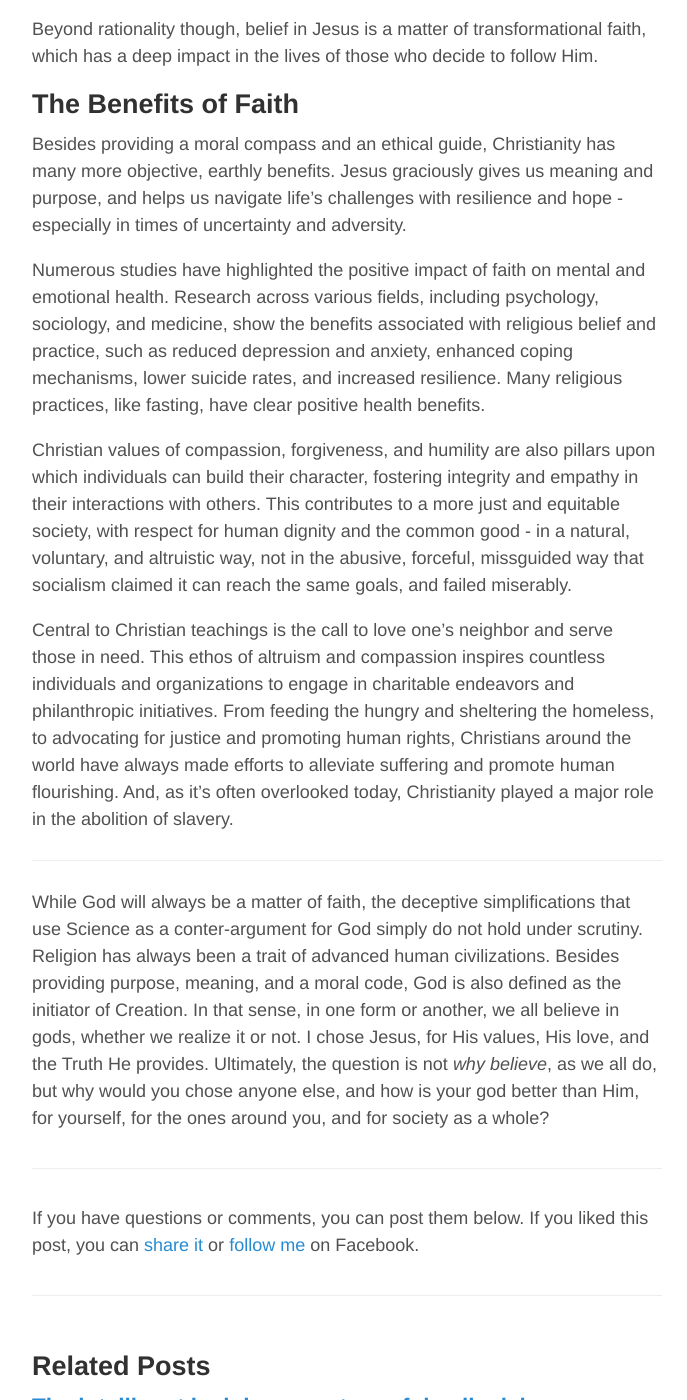
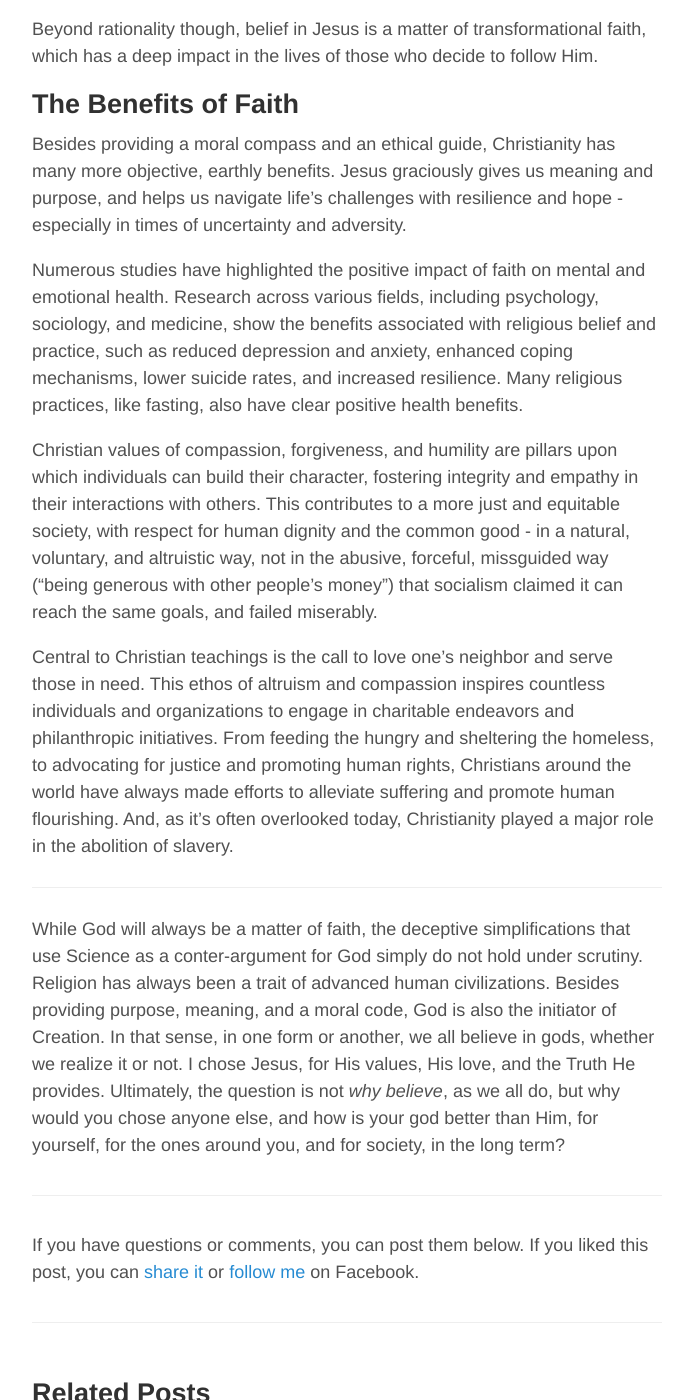
Before and after one commit to aoghina/aoghina.github.io, a Jekyll site: the page built from _posts/2024-12-25-why-believe.md, in a window 1280 px wide and 1400 px high, scrolled down 6611 px. Shown: the whole window, without its empty margins (293-980 px from the left). Built offline with Jekyll 4.4.1, drawn with Linux system fonts in a browser that asks for light colours; comment, search, counter and statistics services are not loaded; some of the changed text lies outside the part shown.

Commit message:
Why believe tweaks

```diff
--- a/_posts/2024-12-25-why-believe.md
+++ b/_posts/2024-12-25-why-believe.md
@@ -103,7 +103,7 @@
 
 For example, some interpretations of quantum mechanics suggest that time may not be fundamental to the universe. The “arrow of time” — our sense that time flows forward — might simply reflect our perception of increasing disorder (entropy), not an actual feature of reality. Events might not “happen” as we perceive them but instead exist eternally at fixed points in spacetime. If this is true, the flow of time is merely an illusion.
 
-The more deeply we explore these concepts, the more elusive the nature of “true existence” becomes. It all hinges on how we define existence itself. By its very nature, the existence of God in a material form cannot be “proven” through the tools of empirical science, because those tools are part of His creation. As the Creator, God transcends the material world, which is why belief in His existence is a matter of faith.
+The more deeply we explore these concepts, the more elusive the nature of “true existence” becomes. It all hinges on how we define existence itself. By its very nature, the existence of God in a material form cannot be “proven” through the tools of empirical science, because those tools are part of His Creation. As the Creator, God transcends the material world, which is why belief in His existence is a matter of faith.
 
 Yet God’s existence manifests clearly in multiple ways:
 
@@ -128,12 +128,12 @@
 
 Besides providing a moral compass and an ethical guide, Christianity has many more objective, earthly benefits. Jesus graciously gives us meaning and purpose, and helps us navigate life's challenges with resilience and hope - especially in times of uncertainty and adversity.
 
-Numerous studies have highlighted the positive impact of faith on mental and emotional health. Research across various fields, including psychology, sociology, and medicine, show the benefits associated with religious belief and practice, such as reduced depression and anxiety, enhanced coping mechanisms, lower suicide rates, and increased resilience. Many religious practices, like fasting, have clear positive health benefits.
+Numerous studies have highlighted the positive impact of faith on mental and emotional health. Research across various fields, including psychology, sociology, and medicine, show the benefits associated with religious belief and practice, such as reduced depression and anxiety, enhanced coping mechanisms, lower suicide rates, and increased resilience. Many religious practices, like fasting, also have clear positive health benefits.
 
-Christian values of compassion, forgiveness, and humility are also pillars upon which individuals can build their character, fostering integrity and empathy in their interactions with others. This contributes to a more just and equitable society, with respect for human dignity and the common good - in a natural, voluntary, and altruistic way, not in the abusive, forceful, missguided way that socialism claimed it can reach the same goals, and failed miserably.
+Christian values of compassion, forgiveness, and humility are pillars upon which individuals can build their character, fostering integrity and empathy in their interactions with others. This contributes to a more just and equitable society, with respect for human dignity and the common good - in a natural, voluntary, and altruistic way, not in the abusive, forceful, missguided way ("being generous with other people's money") that socialism claimed it can reach the same goals, and failed miserably.
 
 Central to Christian teachings is the call to love one's neighbor and serve those in need. This ethos of altruism and compassion inspires countless individuals and organizations to engage in charitable endeavors and philanthropic initiatives. From feeding the hungry and sheltering the homeless, to advocating for justice and promoting human rights, Christians around the world have always made efforts to alleviate suffering and promote human flourishing. And, as it's often overlooked today, Christianity played a major role in the abolition of slavery.
 
 ---
 
-While God will always be a matter of faith, the deceptive simplifications that use Science as a conter-argument for God simply do not hold under scrutiny. Religion has always been a trait of advanced human civilizations. Besides providing purpose, meaning, and a moral code, God is also defined as the initiator of Creation. In that sense, in one form or another, we all believe in gods, whether we realize it or not. I chose Jesus, for His values, His love, and the Truth He provides. Ultimately, the question is not *why believe*, as we all do, but why would you chose anyone else, and how is your god better than Him, for yourself, for the ones around you, and for society as a whole?
+While God will always be a matter of faith, the deceptive simplifications that use Science as a conter-argument for God simply do not hold under scrutiny. Religion has always been a trait of advanced human civilizations. Besides providing purpose, meaning, and a moral code, God is also the initiator of Creation. In that sense, in one form or another, we all believe in gods, whether we realize it or not. I chose Jesus, for His values, His love, and the Truth He provides. Ultimately, the question is not *why believe*, as we all do, but why would you chose anyone else, and how is your god better than Him, for yourself, for the ones around you, and for society, in the long term?
```
Also changed, not shown: other parts of _posts/2024-12-25-why-believe.md (+1 -1 lines).
